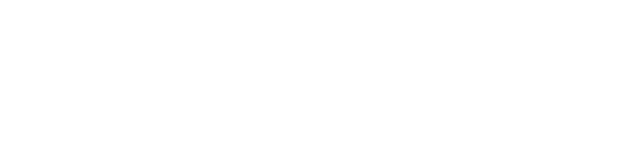
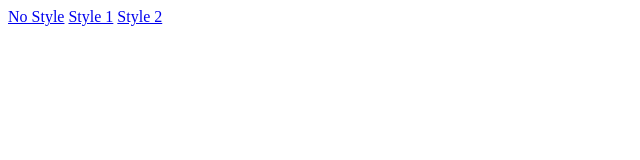
Before and after one commit to Timothy0802/22300066-assign02, a plain HTML site: page index.html in a window 1280 px wide. Shown: the whole page, without its empty margins (0-640 px from the left). Drawn offline with Linux system fonts and the light colour scheme.

Commit message:
update index.html

```diff
--- a/index.html
+++ b/index.html
@@ -6,6 +6,8 @@
     <title>Document</title>
 </head>
 <body>
-    <a href=""></a>
+    <a href="https://22300066-assign02.vercel.app/nostyle.html">No Style</a>
+    <a href="https://22300066-assign02.vercel.app/style1.html">Style 1</a>
+    <a href="https://22300066-assign02.vercel.app/style2.html">Style 2</a>
 </body>
 </html>
```
